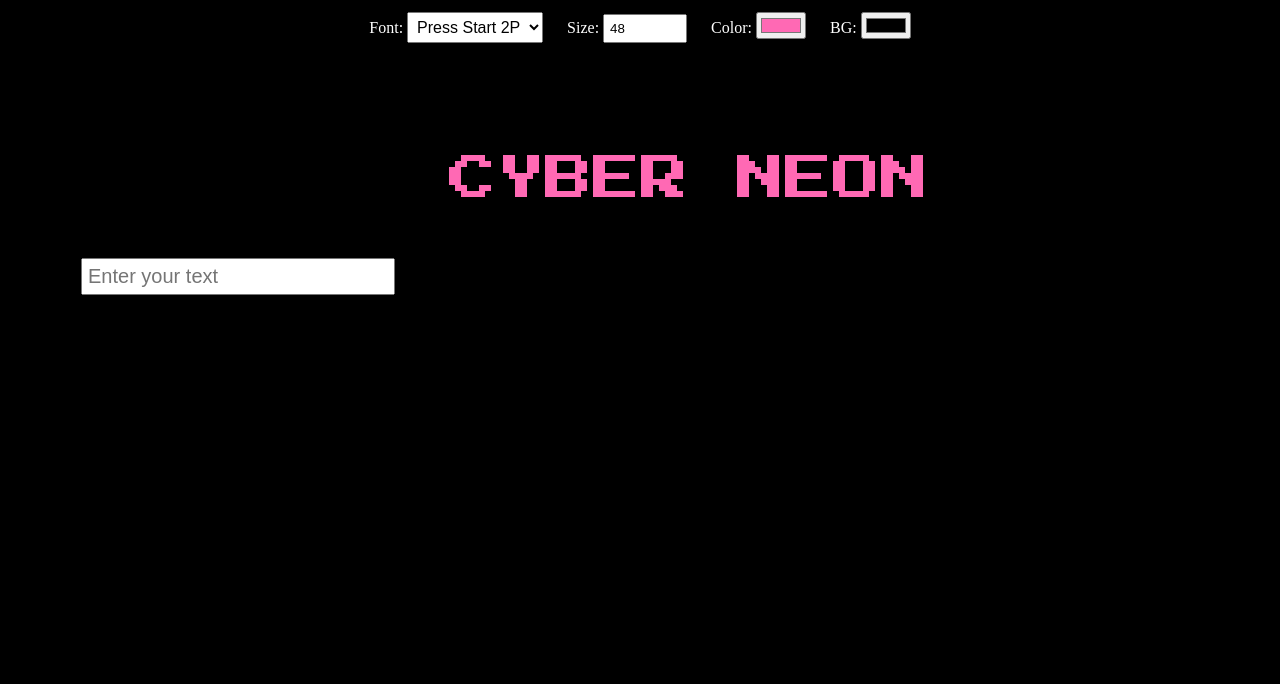
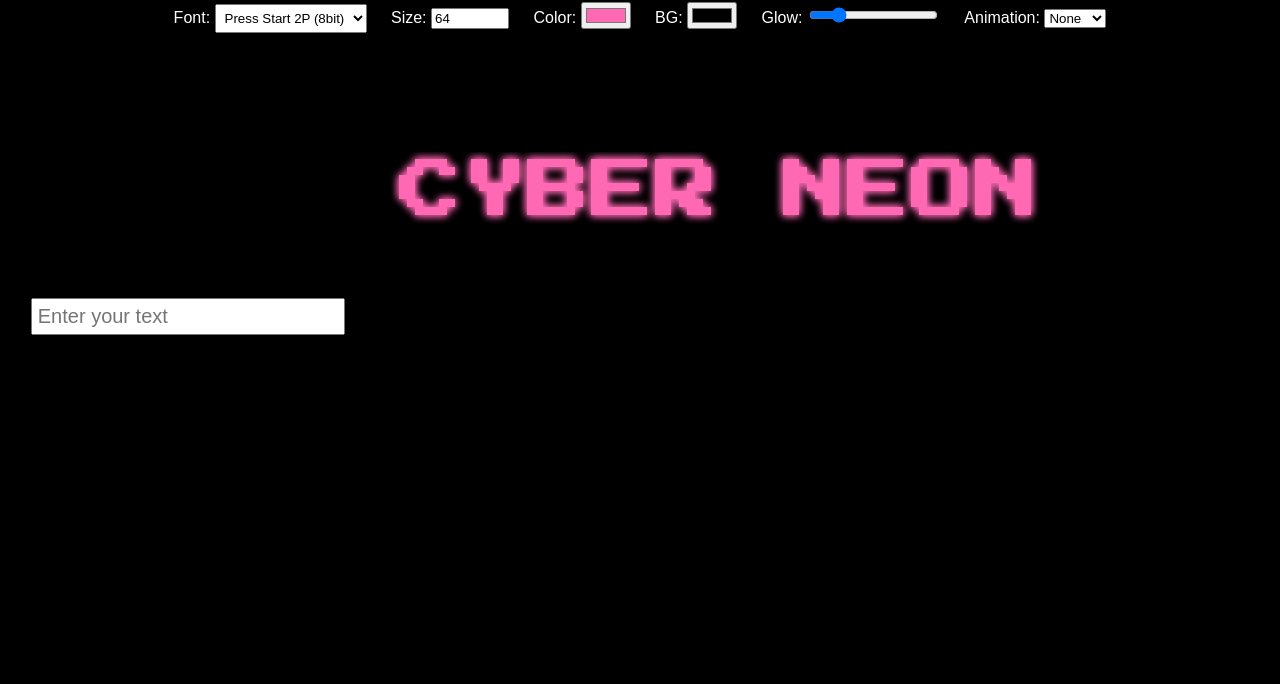
Before and after one commit to 1abcdefggs/cyber-neon, a plain HTML site: page docs/index.html in a window 1280 px wide. Shown: the part 116-800 px from the top of the page. Drawn offline with Linux system fonts and the light colour scheme; a web font is replaced by a local one.

Commit message:
feat: add full neon glow, animation, and font features

```diff
--- a/docs/index.html
+++ b/docs/index.html
@@ -5,37 +5,88 @@
   <title>Cyber Neon Generator</title>
 
   <!-- Google Fonts -->
-  <link href="https://fonts.googleapis.com/css2?family=Press+Start+2P&family=Orbitron:wght@400;700&family=VT323&family=Fira+Code:wght@400;700&display=swap" rel="stylesheet">
+  <link href="https://fonts.googleapis.com/css2?family=Press+Start+2P&family=Orbitron:wght@400;700&family=VT323&family=Fira+Code:wght@400;700&family=Pixelify+Sans:wght@400;700&family=DotGothic16&family=Share+Tech+Mono&family=Space+Grotesk:wght@400;700&family=Space+Mono&family=Electrolize&family=Syncopate:wght@400;700&family=Oxanium:wght@400;700&display=swap" rel="stylesheet">
 
+  <style>
+    body {
+      background: black;
+      color: white;
+      text-align: center;
+      padding-top: 30px;
+      font-family: Arial, sans-serif;
+    }
+
+    /* Animations */
+    @keyframes flicker {
+      0%, 19%, 21%, 23%, 25%, 54%, 56%, 100% { opacity: 1; }
+      20%, 24%, 55% { opacity: 0.4; }
+    }
+
+    @keyframes glitch {
+      0% { transform: translate(0); }
+      20% { transform: translate(-2px, 2px); }
+      40% { transform: translate(-2px, -2px); }
+      60% { transform: translate(2px, 2px); }
+      80% { transform: translate(2px, -2px); }
+      100% { transform: translate(0); }
+    }
+
+    @keyframes pulse {
+      0% { filter: brightness(1); }
+      50% { filter: brightness(2); }
+      100% { filter: brightness(1); }
+    }
+  </style>
 </head>
-<body style="background:black; color:white; text-align:center; padding-top:40px;">
+
+<body>
 
   <h1 style="color:hotpink;">Cyber Neon Text Generator</h1>
 
-  <!-- Font Controls -->
+  <!-- Controls -->
   <div style="margin-bottom:20px;">
 
     <!-- Font Select -->
-    <label style="color:white;">Font:</label>
-    <select id="fontSelect" style="padding:5px; font-size:16px;">
-      <option value="'Press Start 2P', cursive">Press Start 2P</option>
-      <option value="'Orbitron', sans-serif">Orbitron</option>
-      <option value="'VT323', monospace">VT323</option>
-      <option value="'Fira Code', monospace">Fira Code</option>
+    <label>Font:</label>
+    <select id="fontSelect" style="padding:5px;">
+      <option value="'Press Start 2P', cursive">Press Start 2P (8bit)</option>
+      <option value="'Orbitron', sans-serif">Orbitron (Cyber)</option>
+      <option value="'VT323', monospace">VT323 (Terminal)</option>
+      <option value="'Fira Code', monospace">Fira Code (Coding)</option>
+      <option value="'Pixelify Sans', sans-serif">Pixelify Sans (Pixel)</option>
+      <option value="'DotGothic16', sans-serif">DotGothic16 (Dot)</option>
+      <option value="'Share Tech Mono', monospace">Share Tech Mono</option>
+      <option value="'Space Grotesk', sans-serif">Space Grotesk</option>
+      <option value="'Space Mono', monospace">Space Mono</option>
+      <option value="'Electrolize', sans-serif">Electrolize</option>
+      <option value="'Syncopate', sans-serif">Syncopate</option>
+      <option value="'Oxanium', sans-serif">Oxanium</option>
     </select>
 
-    <!-- Font Size -->
-    <label style="color:white; margin-left:20px;">Size:</label>
-    <input id="fontSize" type="number" value="48" min="10" max="200"
-           style="width:70px; padding:5px;">
+    <!-- Size -->
+    <label style="margin-left:20px;">Size:</label>
+    <input id="fontSize" type="number" value="64" min="10" max="200" style="width:70px;">
 
-    <!-- Font Color -->
-    <label style="color:white; margin-left:20px;">Color:</label>
+    <!-- Color -->
+    <label style="margin-left:20px;">Color:</label>
     <input id="fontColor" type="color" value="#ff69b4">
 
-    <!-- Background Color -->
-    <label style="color:white; margin-left:20px;">BG:</label>
+    <!-- Background -->
+    <label style="margin-left:20px;">BG:</label>
     <input id="bgColor" type="color" value="#000000">
+
+    <!-- Glow -->
+    <label style="margin-left:20px;">Glow:</label>
+    <input id="glowRange" type="range" min="0" max="20" value="4">
+
+    <!-- Animation -->
+    <label style="margin-left:20px;">Animation:</label>
+    <select id="animSelect">
+      <option value="none">None</option>
+      <option value="flicker">Flicker</option>
+      <option value="glitch">Glitch</option>
+      <option value="pulse">Pulse</option>
+    </select>
 
   </div>
 
@@ -44,14 +95,26 @@
          style="font-size:20px; padding:5px; width:300px;">
 
   <!-- SVG -->
-  <svg id="neon" width="800" height="200" style="margin-top:20px;">
-    <text id="neonText" x="50" y="120" font-size="48" fill="hotpink"
+  <svg id="neon" width="900" height="250" style="margin-top:20px;">
+
+    <defs>
+      <filter id="neonGlow">
+        <feGaussianBlur stdDeviation="4" result="blur"/>
+        <feMerge>
+          <feMergeNode in="blur"/>
+          <feMergeNode in="blur"/>
+          <feMergeNode in="SourceGraphic"/>
+        </feMerge>
+      </filter>
+    </defs>
+
+    <text id="neonText" x="50" y="150" font-size="64" fill="hotpink"
+          filter="url(#neonGlow)"
           style="font-family: 'Press Start 2P', cursive;">
       CYBER NEON
     </text>
   </svg>
 
-  <!-- JavaScript -->
   <script>
     const input = document.getElementById("textInput");
     const neonText = document.getElementById("neonText");
@@ -59,31 +122,41 @@
     const fontSize = document.getElementById("fontSize");
     const fontColor = document.getElementById("fontColor");
     const bgColor = document.getElementById("bgColor");
+    const glowRange = document.getElementById("glowRange");
+    const animSelect = document.getElementById("animSelect");
     const svg = document.getElementById("neon");
 
-    // Update text
     input.addEventListener("input", () => {
       neonText.textContent = input.value;
     });
 
-    // Change font
     fontSelect.addEventListener("change", () => {
       neonText.style.fontFamily = fontSelect.value;
     });
 
-    // Change size
     fontSize.addEventListener("input", () => {
       neonText.setAttribute("font-size", fontSize.value);
     });
 
-    // Change text color
     fontColor.addEventListener("input", () => {
       neonText.setAttribute("fill", fontColor.value);
     });
 
-    // Change background color
     bgColor.addEventListener("input", () => {
       svg.style.background = bgColor.value;
+    });
+
+    glowRange.addEventListener("input", () => {
+      const blur = glowRange.value;
+      document.querySelector("#neonGlow feGaussianBlur")
+        .setAttribute("stdDeviation", blur);
+    });
+
+    animSelect.addEventListener("change", () => {
+      neonText.style.animation =
+        animSelect.value === "none"
+        ? "none"
+        : `${animSelect.value} 2s infinite`;
     });
   </script>
 
```
